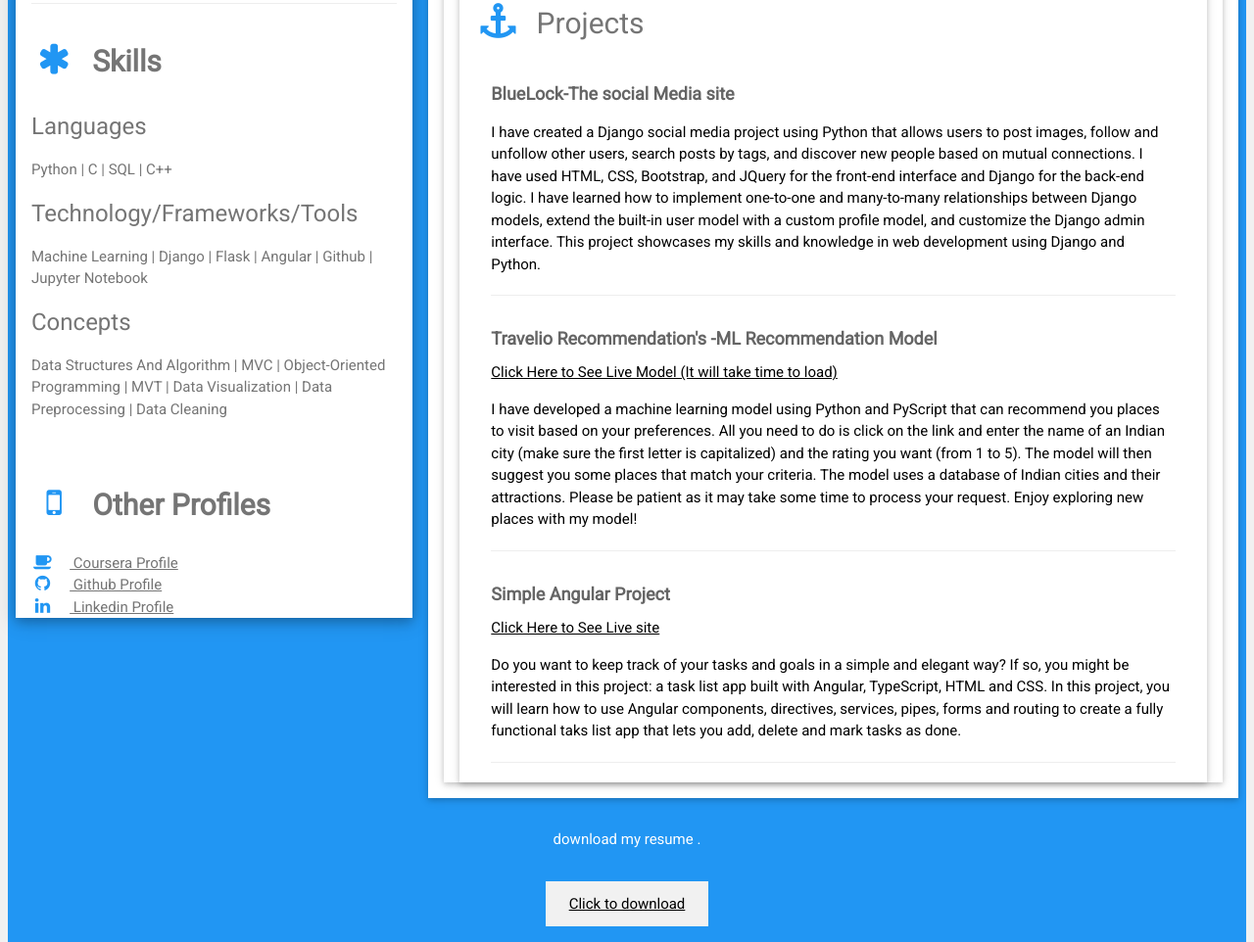
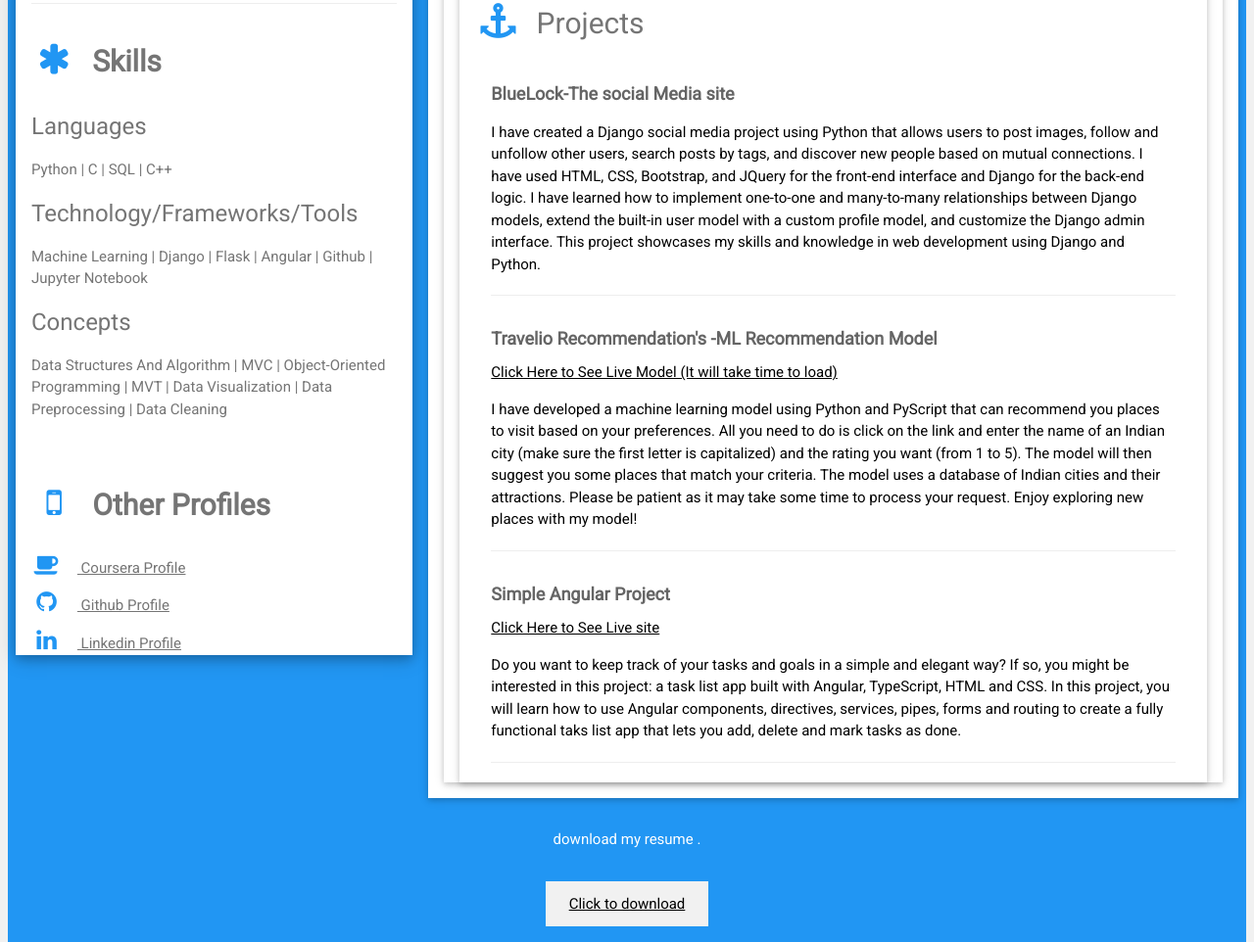
Before and after one commit to Aditya-Holkar/newcv, a plain HTML site: page portfolio/index.html in a window 1280 px wide. Shown: the part 755-1717 px from the top of the page at 98% size. Drawn offline with nearby package versions, Linux system fonts and the light colour scheme.

Commit message:
Update index.html

```diff
--- a/portfolio/index.html
+++ b/portfolio/index.html
@@ -50,9 +50,9 @@
             Data Cleaning</p>
           <br>
           <h2 class="w3-text-grey w3-padding-16"><b><i class="fa fa-mobile-phone fa-fw w3-margin-right w3-xxlarge w3-text-blue"></i>Other Profiles</b></h2>
-          <a href="https://www.coursera.org/user/745c005d795c08f53b7a96a4a5f43e82"><i class="fa fa-coffee fa-fw w3-margin-right w3-large w3-text-blue"></i><span>  Coursera Profile</span></a><br>
-          <a href="https://github.com/Aditya-Holkar"><i class="fa fa-github fa-fw w3-margin-right w3-large w3-text-blue"></i><span>  Github Profile</span></a><br>
-          <a href="https://www.linkedin.com/in/aditya-holkar-277425277/"><i class="fa fa-linkedin fa-fw w3-margin-right w3-large w3-text-blue"></i><span>  Linkedin Profile</span></a>
+          <a href="https://www.coursera.org/user/745c005d795c08f53b7a96a4a5f43e82"><i class="fa fa-coffee fa-fw w3-margin-right w3-xlarge w3-text-blue"></i><span>  Coursera Profile</span></a><br>
+          <a href="https://github.com/Aditya-Holkar"><i style="margin-top: 0.3cm;" class="fa fa-github fa-fw w3-margin-right w3-xlarge w3-text-blue"></i><span>  Github Profile</span></a><br>
+          <a href="https://www.linkedin.com/in/aditya-holkar-277425277/"><i style="margin-top: 0.3cm;" class="fa fa-linkedin fa-fw w3-margin-right w3-xlarge w3-text-blue"></i><span>  Linkedin Profile</span></a>
           <br>
         </div>
       </div>
```
